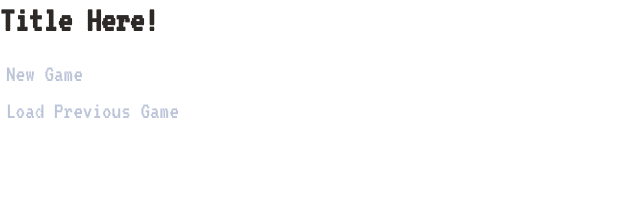
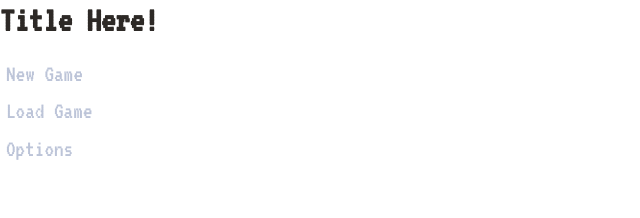
Before and after one commit to coll2112/An-Interactive-Story, a Next.js app: page /title-screen in a window 1280 px wide. Shown: the top 218 px of the page, without its empty margins (0-640 px from the left). Built offline with nearby package versions, Linux system fonts and the light colour scheme.

Commit message:
setup functionality for title screen

```diff
--- a/src/components/OptionsOverlay/index.tsx
+++ b/src/components/OptionsOverlay/index.tsx
@@ -2,6 +2,7 @@ import clsx from 'clsx'
 import { useGameOptionsProvider } from '~/contexts/game-options'
 import Button from '~components/Base/Button'
 import { GiLoad, GiSave } from 'react-icons/gi'
+import { useRouter } from 'next/router'
 
 import styles from './optionsOverlay.module.scss'
 
@@ -22,6 +23,8 @@ const OptionsOverlay = () => {
     handleLoadGame,
     setToggleOptionsOverlay
   } = useGameOptionsProvider()
+
+  const { route } = useRouter()
 
   const handleToggleAudio = () => {
     if (isAudioPlaying) {
@@ -97,6 +100,8 @@ const OptionsOverlay = () => {
             SFX Volume +
           </Button>
         </div>
+        {route !== '/title-screen' ? (
+          <>
             <div className={styles.option}>
               <Button
                 type="button"
@@ -106,6 +111,7 @@ const OptionsOverlay = () => {
                 Save
               </Button>
             </div>
+
             <div className={styles.option}>
               <Button
                 disabled={saveData?.savedActiveEvent === null}
@@ -116,6 +122,14 @@ const OptionsOverlay = () => {
                 Load
               </Button>
             </div>
+          </>
+        ) : (
+          <div className={styles.option}>
+            <Button type="button" onClick={() => setToggleOptionsOverlay(false)}>
+              Return to Title Screen
+            </Button>
+          </div>
+        )}
       </div>
     </div>
   )
--- a/src/components/OptionsOverlay/optionsOverlay.module.scss
+++ b/src/components/OptionsOverlay/optionsOverlay.module.scss
@@ -47,7 +47,8 @@
   }
 
   &:nth-of-type(4),
-  &:nth-of-type(6) {
+  &:nth-of-type(6),
+  &:nth-of-type(8) {
     margin-top: 2.5rem;
   }
 
--- a/src/pages/_app.tsx
+++ b/src/pages/_app.tsx
@@ -1,5 +1,6 @@
 import ChapterProvider from '~/contexts/chapter'
 import GameOptionsProvider from '~/contexts/game-options'
+import OptionsOverlay from '~components/OptionsOverlay'
 import Layout from '~layout/layout'
 
 // import global styles
@@ -10,6 +11,7 @@ function MyApp({ Component, pageProps }) {
     <ChapterProvider>
       <GameOptionsProvider>
         <Layout>
+          <OptionsOverlay />
           <Component {...pageProps} />
         </Layout>
       </GameOptionsProvider>
--- a/src/pages/title-screen.tsx
+++ b/src/pages/title-screen.tsx
@@ -5,7 +5,7 @@ import Button from '~components/Base/Button'
 
 const Title = () => {
   const router = useRouter()
-  const { handleLoadGame } = useGameOptionsProvider()
+  const { handleLoadGame, setToggleOptionsOverlay } = useGameOptionsProvider()
   const { setActiveEvent, setStoryChapterIndex } = useChapterProvider()
 
   const navigateOnClick = (route: string, callbackFn?: VoidFunction): void => {
@@ -28,8 +28,9 @@ const Title = () => {
         New Game
       </Button>
       <Button onClick={() => navigateOnClick('/game', handleLoadGame)}>
-        Load Previous Game
+        Load Game
       </Button>
+      <Button onClick={() => setToggleOptionsOverlay(true)}>Options</Button>
     </div>
   )
 }
```
Lines whose indentation alone changed are shown as unchanged.
